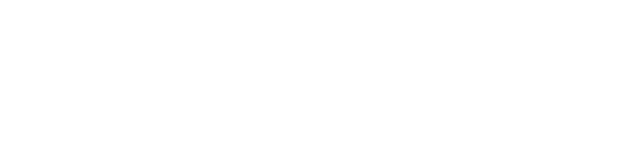
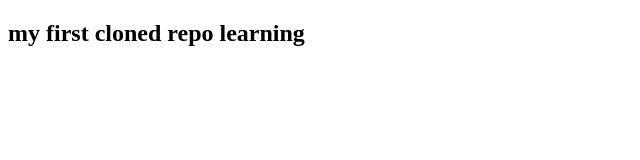
Before and after one commit to saurabhvish93/jan_repo2, a plain HTML site: page index.html in a window 1280 px wide. Shown: the whole page, without its empty margins (0-640 px from the left). Drawn offline with Linux system fonts and the light colour scheme.

Commit message:
first changes done

```diff
--- a/index.html
+++ b/index.html
@@ -6,6 +6,7 @@
     <title>Document</title>
 </head>
 <body>
+    <h2>my first cloned repo learning </h2>
 
 </body>
 </html>
```
